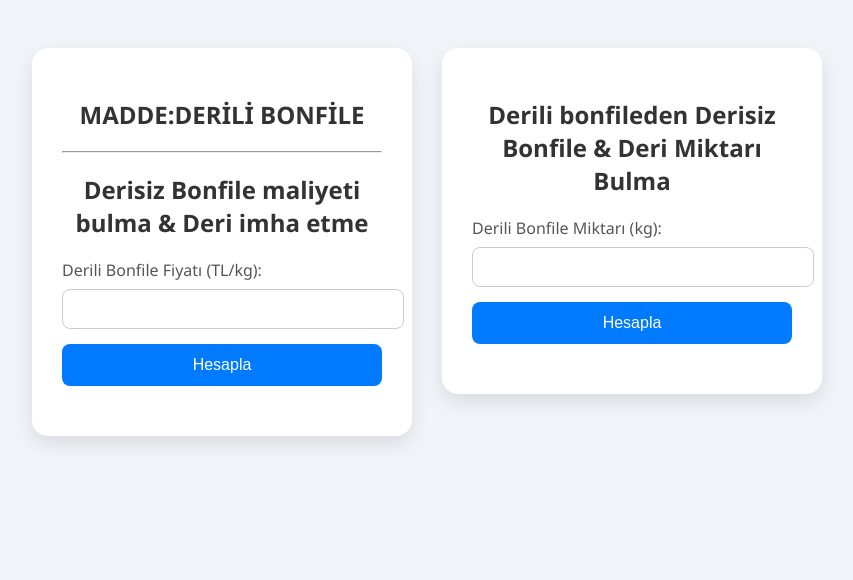
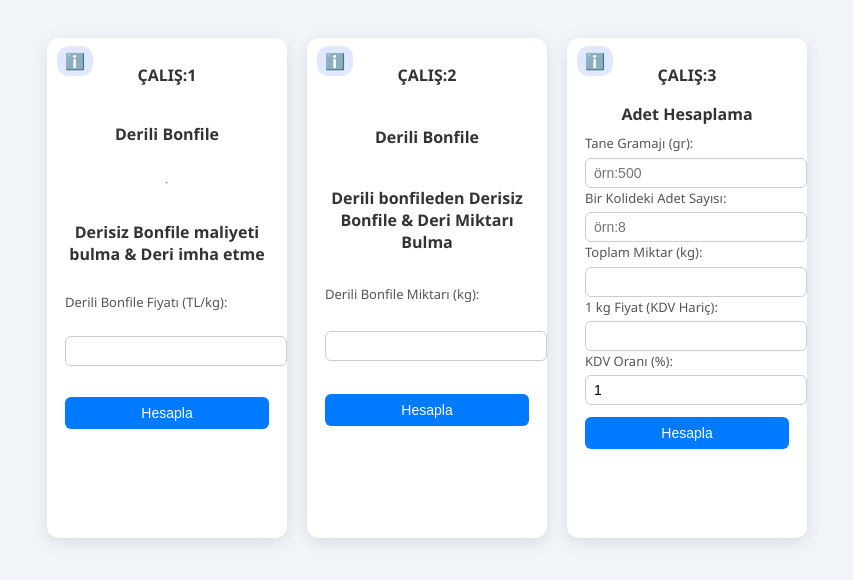
Before and after one commit to ercansahin16/parcalama, a plain HTML site: page index.html in a window 1280 px wide. Shown: the whole page, without its empty margins (213-1066 px from the left). Drawn offline with Linux system fonts and the light colour scheme.

Commit message:
Update index.html

```diff
--- a/index.html
+++ b/index.html
@@ -4,94 +4,270 @@
   <meta charset="UTF-8" />
   <meta name="viewport" content="width=device-width, initial-scale=1.0"/>
   <title>Bonfile Hesaplamalar</title>
+
   <style>
+  .info-icon {
+  position: absolute;
+  top: 8px;
+  left: 10px;
+  font-size: 16px;
+  cursor: pointer;
+  background: #e0e7ff;
+  color: #333;
+  padding: 4px 8px;
+  border-radius: 12px;
+  z-index: 2;
+}
+
+.aciklama-overlay {
+  position: absolute;
+  top: 0;
+  left: 0;
+  width: 100%;
+  height: 100%;
+  background: rgba(255,255,255,0.95);
+  display: none;
+  flex-direction: column;
+  justify-content: center;
+  align-items: center;
+  padding: 20px;
+  z-index: 10;
+  border-radius: 12px;
+  box-sizing: border-box;
+}
+
+.aciklama-icerik {
+  text-align: center;
+  font-size: 14px;
+  color: #222;
+}
+
+.aciklama-icerik button {
+  margin-top: 15px;
+  padding: 6px 12px;
+  font-size: 13px;
+  background: #007BFF;
+  color: white;
+  border: none;
+  border-radius: 6px;
+  cursor: pointer;
+}
   body {
     font-family: 'Segoe UI', sans-serif;
     background: #f1f4f8;
     display: flex;
     justify-content: center;
     align-items: flex-start;
-      padding: 40px 20px;
-      gap: 30px;
+    padding: 30px 10px;
+    gap: 20px;
     flex-wrap: wrap;
   }
+
   .card {
+   position: relative;
     background: #fff;
-      padding: 30px;
-      border-radius: 16px;
-      box-shadow: 0 8px 20px rgba(0,0,0,0.1);
-      width: 320px;
+    padding: 18px;
+    border-radius: 12px;
+    box-shadow: 0 4px 16px rgba(0, 0, 0, 0.1);
+    width: 240px;
+    height: 500px;
+    display: flex;
+    flex-direction: column;
+    justify-content: space-between;
+    box-sizing: border-box;
+    overflow: hidden;
   }
+
   .card h2 {
+    font-size: 16px;
     text-align: center;
-      margin-bottom: 20px;
+    margin: 8px 0;
     color: #333;
   }
+
   label {
-      display: block;
-      margin-bottom: 8px;
+    font-size: 13px;
+    margin-bottom: 4px;
     color: #555;
   }
+
   input {
     width: 100%;
-      padding: 10px;
-      border-radius: 8px;
+    padding: 6px 8px;
+    border-radius: 6px;
     border: 1px solid #ccc;
-      font-size: 16px;
+    font-size: 14px;
     appearance: none;
     -moz-appearance: textfield;
   }
+
   input::-webkit-inner-spin-button,
   input::-webkit-outer-spin-button {
     -webkit-appearance: none;
     margin: 0;
   }
+
   button {
     width: 100%;
-      padding: 12px;
-      margin-top: 15px;
+    padding: 8px;
+    margin-top: 10px;
     background-color: #007BFF;
     color: white;
-      font-size: 16px;
+    font-size: 14px;
     border: none;
-      border-radius: 8px;
+    border-radius: 6px;
     cursor: pointer;
   }
+
   button:hover {
     background-color: #0056b3;
   }
+
   .result {
-      margin-top: 20px;
+    min-height: 60px;
+    margin-top: 10px;
     text-align: center;
     font-weight: bold;
-      font-size: 18px;
+    font-size: 14px;
     color: #222;
+    white-space: pre-line;
   }
 </style>
+
 </head>
 <body>
 
-  <!-- Card 1: Bonfile Maliyeti -->
+
+
 <div class="card">
-    <h2><STRONG>MADDE:</STRONG>DERİLİ BONFİLE</h2>
-    <hr>
-     <h2>Derisiz Bonfile maliyeti bulma & Deri imha etme </h2>
+  <div class="info-icon" onclick="aciklamaGoster(this)">ℹ️</div>
+  <div class="aciklama-overlay">
+    <div class="aciklama-icerik">
+      <p>Bu kart, derili bonfile fiyatından yola çıkarak derisiz bonfile maliyetini hesaplar. Deri fire oranı %10 alınmıştır. Ayrıca Deri imha edilmesi gereken durumda çalışır, ona göre maliyet hesaplayacaktır.</p>
+      <button onclick="aciklamaKapat(this)">Kapat</button>
+    </div>
+  </div>
+
+
+  <h2><strong>ÇALIŞ:</strong>1</h2>
+  <h2>Derili Bonfile</h2>
+  <hr />
+  <h2>Derisiz Bonfile maliyeti bulma & Deri imha etme</h2>
   <label for="fiyat">Derili Bonfile Fiyatı (TL/kg):</label>
-    <input type="text" id="fiyat"  />
+  <input type="text" id="fiyat" />
   <button onclick="maliyetHesapla()">Hesapla</button>
   <div class="result" id="sonuc1"></div>
+
+
 </div>
 
+
+<div class="card">
+  <div class="info-icon" onclick="aciklamaGoster(this)">ℹ️</div>
+  <div class="aciklama-overlay">
+    <div class="aciklama-icerik">
+     <p>Bu kart, verilen derili bonfile miktarına göre, derisiz bonfile ve deri miktarını hesaplar. Deri fire oranı %10 olarak kabul edilmiştir. Girilen derili bonfile miktarına göre, derisiz bonfile ve deri miktarları otomatik olarak hesaplanacaktır.</p>
+
+      <button onclick="aciklamaKapat(this)">Kapat</button>
+    </div>
+  </div>
+
+
     <!-- Card 2: Miktar Dağılımı -->
-  <div class="card">
+
+  <h2><STRONG>ÇALIŞ:</STRONG>2</h2>
+  <h2>Derili Bonfile</h2>
     <h2>Derili bonfileden Derisiz Bonfile & Deri Miktarı Bulma</h2>
     <label for="miktar">Derili Bonfile Miktarı (kg):</label>
     <input type="text" id="miktar"  />
     <button onclick="miktarHesapla()">Hesapla</button>
     <div class="result" id="sonuc2"></div>
+
+
+
 </div>
 
+
+<div class="card">
+  <div class="info-icon" onclick="aciklamaGoster(this)">ℹ️</div>
+  <div class="aciklama-overlay">
+    <div class="aciklama-icerik">
+     <p>Bu kart, verilen tane gramajı, koli adedi ve toplam kilogram üzerinden, toplam adet sayısını hesaplar. Ayrıca, bir adet için belirlenen kilogram fiyatı üzerinden, KDV hariç ve KDV dahil adet fiyatlarını hesaplar. Bu bilgilerle toplam maliyet hesaplamaları yapılabilir.</p>
+
+      <button onclick="aciklamaKapat(this)">Kapat</button>
+    </div>
+  </div>
+
+
+<!-- Card 3: Adet Hesaplama -->
+
+<h2><STRONG>ÇALIŞ:</STRONG>3</h2>
+<h2>Adet Hesaplama</h2>
+
+  <label for="taneGram">Tane Gramajı (gr):</label>
+  <input type="number" id="taneGram" placeholder="örn:500"/>
+
+ <label for="koliAdedi">Bir Kolideki Adet Sayısı:</label>
+  <input type="number" id="koliAdedi" placeholder="örn:8" />
+
+  <label for="toplamKg">Toplam Miktar (kg):</label>
+  <input type="number" id="toplamKg" />
+
+  <label for="birimFiyat">1 kg Fiyat (KDV Hariç):</label>
+  <input type="number" id="birimFiyat" step="0.0001"/>
+
+  <label for="kdvOrani">KDV Oranı (%):</label>
+  <input type="number" id="kdvOrani" value="1" />
+
+  <button onclick="sosisDogruHesapla()">Hesapla</button>
+  <div class="result" id="sonuc3"></div>
+
+
+
+</div>
+
+
+
+
+
   <script>
+  function aciklamaGoster(elem) {
+  const card = elem.closest('.card');
+  const overlay = card.querySelector('.aciklama-overlay');
+  overlay.style.display = 'flex';
+}
+
+function aciklamaKapat(btn) {
+  const overlay = btn.closest('.aciklama-overlay');
+  overlay.style.display = 'none';
+}
+
+
+
+
+ function sosisDogruHesapla() {
+  const gram = parseFloat(document.getElementById('taneGram').value);
+  const koliAdet = parseInt(document.getElementById('koliAdedi').value);
+  const toplamKg = parseFloat(document.getElementById('toplamKg').value);
+  const birimFiyatKg = parseFloat(document.getElementById('birimFiyat').value);
+  const kdv = parseFloat(document.getElementById('kdvOrani').value);
+
+  if (isNaN(gram) || isNaN(koliAdet) || isNaN(toplamKg) || isNaN(birimFiyatKg) || isNaN(kdv)) {
+    document.getElementById('sonuc3').innerText = "Lütfen tüm alanları doldurun.";
+    return;
+  }
+
+  const koliKg = (gram * koliAdet) / 1000; // bir kolideki kg miktarı
+  const toplamAdet = Math.round(toplamKg / (gram / 1000)); // toplam adet sosis
+  const adetFiyatKDVsiz = (birimFiyatKg * (gram / 1000)).toFixed(2);
+  const adetFiyatKDVli = (adetFiyatKDVsiz * (1 + kdv / 100)).toFixed(2);
+
+  document.getElementById('sonuc3').innerText =
+    `Gelen Adet: ${toplamAdet} adet\n` +
+    `KDV Hariç: ${adetFiyatKDVsiz} TL\n` +
+    `KDV Dahil: ${adetFiyatKDVli} TL`;
+}
+
     function maliyetHesapla() {
       const fiyat = parseFloat(document.getElementById('fiyat').value.replace(",", "."));
 
```
Lines whose indentation alone changed are shown as unchanged.
